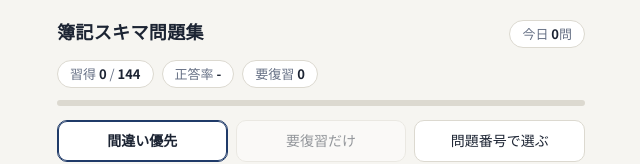
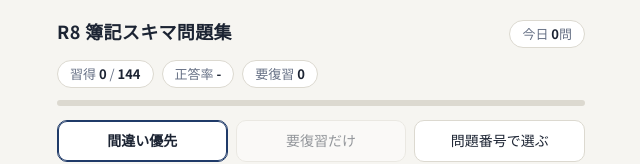
Before and after one commit to hiroki266/bookkeeping, a plain HTML site: page index.html in a window 1280 px wide. Shown: the top 164 px of the page, without its empty margins (319-959 px from the left). Drawn offline with Linux system fonts and the light colour scheme.

Commit message:
Add files via upload

```diff
--- a/index.html
+++ b/index.html
@@ -3,7 +3,7 @@
 <head>
 <meta charset="utf-8">
 <meta name="viewport" content="width=device-width, initial-scale=1">
-<title>簿記スキマ問題集</title>
+<title>R8 簿記スキマ問題集</title>
 <link rel="preconnect" href="https://fonts.googleapis.com">
 <link href="https://fonts.googleapis.com/css2?family=Noto+Sans+JP:wght@400;500;700&display=swap" rel="stylesheet">
 <style>
@@ -120,7 +120,7 @@ table.fs small.fix{display:block;color:var(--ng);font-size:12px;text-align:right
 <noscript><div class="jsoff">この画面ではプログラムが動かないため、ボタンが反応しません。ファイルアプリやメールのプレビューで開いている可能性があります。Safariで開いてください。</div></noscript>
 <div class="wrap">
   <div class="jsoff" id="jserr" hidden></div>
-  <header><h1>簿記スキマ問題集</h1><span class="chip" id="today">今日 <b>0</b>問</span></header>
+  <header><h1>R8 簿記スキマ問題集</h1><span class="chip" id="today">今日 <b>0</b>問</span></header>
   <div class="stats">
     <span class="chip">習得 <b id="mastered">0</b> / <b id="total">0</b></span>
     <span class="chip">正答率 <b id="rate">-</b></span>
```
